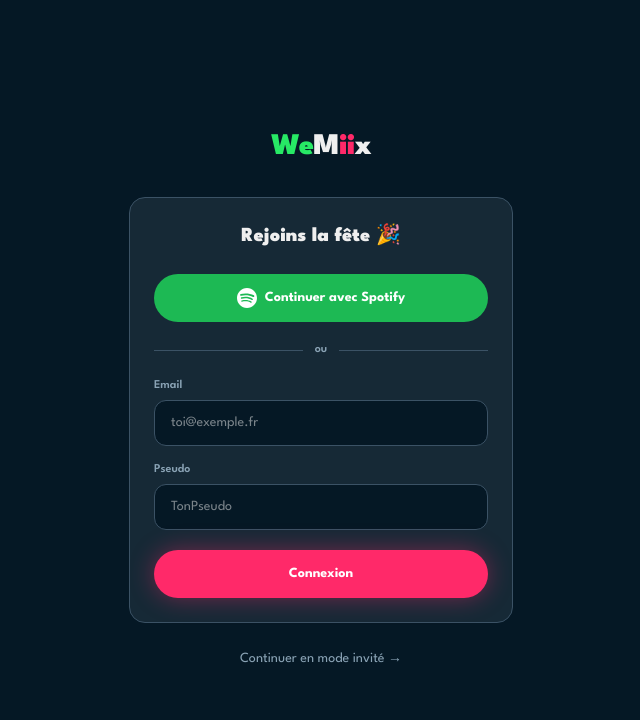
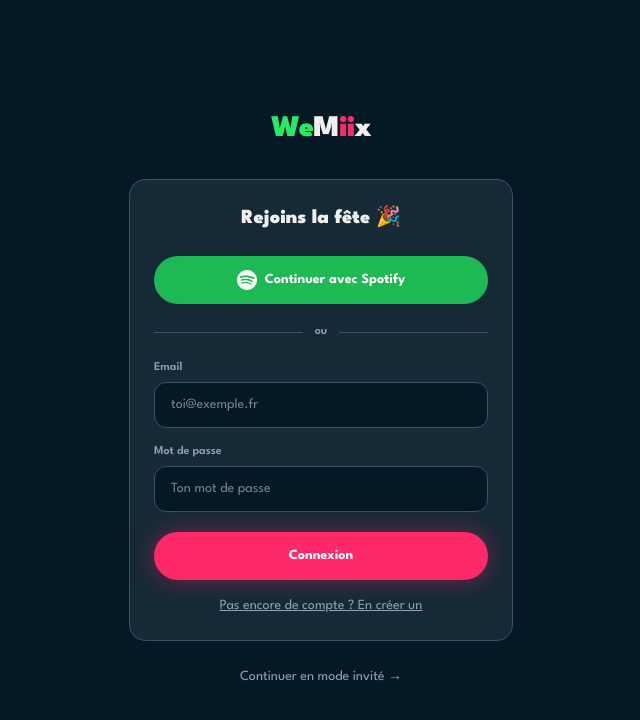
Before and after one commit to SirAdaz/WeMiix, a Next.js app in the folder frontend/: page /connexion in a window 1280 px wide. Shown: the top 720 px of the page, without its empty margins (319-959 px from the left). Built offline with nearby package versions, Linux system fonts and the light colour scheme.

Commit message:
feat(auth): ecran connexion avec mot de passe, inscription et invite reel
Corrige aussi la redirection Spotify (authorizationUrl).

```diff
--- a/frontend/src/app/(auth)/connexion/page.tsx
+++ b/frontend/src/app/(auth)/connexion/page.tsx
@@ -5,38 +5,44 @@
 import Link from "next/link";
 import { BASE_URL, saveTokens, setGuestMode, type User } from "@/lib/auth";
 
+type AuthMode = "login" | "register";
+
+interface AuthPayload {
+  accessToken: string;
+  refreshToken: string;
+  user: User;
+}
+
 export default function ConnexionPage() {
   const router = useRouter();
+  const [mode, setMode] = useState<AuthMode>("login");
   const [email, setEmail] = useState("");
   const [username, setUsername] = useState("");
+  const [password, setPassword] = useState("");
   const [error, setError] = useState("");
   const [loading, setLoading] = useState(false);
+  const isRegister = mode === "register";
 
-  async function handleSubmit(e: React.FormEvent) {
-    e.preventDefault();
+  async function requestTokens(path: string, payload: Record<string, string>): Promise<AuthPayload> {
+    const res = await fetch(`${BASE_URL}/api/auth/${path}`, {
+      method: "POST",
+      headers: { "Content-Type": "application/json" },
+      body: JSON.stringify(payload),
+    });
+    if (!res.ok) {
+      const data = (await res.json().catch(() => ({}))) as { message?: string };
+      throw new Error(data.message || `Erreur ${res.status}`);
+    }
+    return (await res.json()) as AuthPayload;
+  }
+
+  async function authenticate(path: string, payload: Record<string, string>, isGuest: boolean) {
     setError("");
     setLoading(true);
-
     try {
-      const res = await fetch(`${BASE_URL}/api/auth/login`, {
-        method: "POST",
-        headers: { "Content-Type": "application/json" },
-        body: JSON.stringify({ email, username }),
-      });
-
-      if (!res.ok) {
-        const data = (await res.json().catch(() => ({}))) as { message?: string };
-        throw new Error(data.message ?? `Erreur ${res.status}`);
-      }
-
-      const data = (await res.json()) as {
-        accessToken: string;
-        refreshToken: string;
-        user: User;
-      };
-
+      const data = await requestTokens(path, payload);
       saveTokens(data.accessToken, data.refreshToken);
-      setGuestMode(false);
+      setGuestMode(isGuest);
       router.replace("/groupe");
     } catch (err: unknown) {
       setError(err instanceof Error ? err.message : "Une erreur est survenue");
@@ -45,13 +51,22 @@
     }
   }
 
+  function handleSubmit(e: React.FormEvent) {
+    e.preventDefault();
+    void authenticate(
+      mode,
+      isRegister ? { email, username, password } : { email, password },
+      false,
+    );
+  }
+
   async function handleSpotify() {
     setLoading(true);
     try {
       const res = await fetch(`${BASE_URL}/api/auth/spotify/authorize`);
       if (!res.ok) throw new Error("Impossible de contacter Spotify");
-      const data = (await res.json()) as { url: string };
-      window.location.href = data.url;
+      const data = (await res.json()) as { authorizationUrl: string };
+      window.location.href = data.authorizationUrl;
     } catch (err: unknown) {
       setError(err instanceof Error ? err.message : "Erreur Spotify");
       setLoading(false);
@@ -59,8 +74,8 @@
   }
 
   function handleGuest() {
-    setGuestMode(true);
-    router.replace("/groupe");
+    const suffix = Math.floor(100 + Math.random() * 900);
+    void authenticate("guest", { username: `Invité ${suffix}` }, true);
   }
 
   return (
@@ -109,49 +124,38 @@
         </div>
 
         <form onSubmit={handleSubmit} className="flex flex-col gap-4">
-          <div>
-            <label
-              className="text-xs font-semibold mb-1.5 block"
-              style={{ color: "var(--text-muted)" }}
-            >
-              Email
-            </label>
-            <input
-              type="email"
-              value={email}
-              onChange={(e) => setEmail(e.target.value)}
-              required
-              placeholder="toi@exemple.fr"
-              className="w-full rounded-xl px-4 py-3 text-sm outline-none border transition-colors"
-              style={{
-                background: "var(--bg-deep)",
-                borderColor: "var(--bg-muted)",
-                color: "var(--light)",
-              }}
-            />
-          </div>
+          <FormField
+            id="email"
+            label="Email"
+            type="email"
+            value={email}
+            onChange={setEmail}
+            placeholder="toi@exemple.fr"
+            autoComplete="email"
+          />
 
-          <div>
-            <label
-              className="text-xs font-semibold mb-1.5 block"
-              style={{ color: "var(--text-muted)" }}
-            >
-              Pseudo
-            </label>
-            <input
+          {isRegister && (
+            <FormField
+              id="username"
+              label="Pseudo"
               type="text"
               value={username}
-              onChange={(e) => setUsername(e.target.value)}
-              required
+              onChange={setUsername}
               placeholder="TonPseudo"
-              className="w-full rounded-xl px-4 py-3 text-sm outline-none border transition-colors"
-              style={{
-                background: "var(--bg-deep)",
-                borderColor: "var(--bg-muted)",
-                color: "var(--light)",
-              }}
+              autoComplete="nickname"
             />
-          </div>
+          )}
+
+          <FormField
+            id="password"
+            label="Mot de passe"
+            type="password"
+            value={password}
+            onChange={setPassword}
+            placeholder={isRegister ? "8 caractères minimum" : "Ton mot de passe"}
+            autoComplete={isRegister ? "new-password" : "current-password"}
+            minLength={isRegister ? 8 : undefined}
+          />
 
           {error && (
             <p
@@ -168,7 +172,19 @@
             className="w-full py-3.5 rounded-full font-bold text-white text-sm transition-all hover:scale-105 disabled:opacity-50 disabled:scale-100 glow-pink mt-1"
             style={{ background: "var(--pink)" }}
           >
-            {loading ? "Chargement…" : "Connexion"}
+            {loading ? "Chargement…" : isRegister ? "Créer mon compte" : "Connexion"}
+          </button>
+
+          <button
+            type="button"
+            onClick={() => {
+              setMode(isRegister ? "login" : "register");
+              setError("");
+            }}
+            className="text-sm underline transition-opacity hover:opacity-80"
+            style={{ color: "var(--text-muted)" }}
+          >
+            {isRegister ? "J'ai déjà un compte" : "Pas encore de compte ? En créer un"}
           </button>
         </form>
       </div>
@@ -186,6 +202,39 @@
   );
 }
 
+interface FormFieldProps {
+  id: string;
+  label: string;
+  type: "email" | "text" | "password";
+  value: string;
+  onChange: (value: string) => void;
+  placeholder: string;
+  autoComplete: string;
+  minLength?: number;
+}
+
+function FormField({ id, label, type, value, onChange, placeholder, autoComplete, minLength }: FormFieldProps) {
+  return (
+    <div>
+      <label htmlFor={id} className="text-xs font-semibold mb-1.5 block" style={{ color: "var(--text-muted)" }}>
+        {label}
+      </label>
+      <input
+        id={id}
+        type={type}
+        value={value}
+        onChange={(e) => onChange(e.target.value)}
+        required
+        minLength={minLength}
+        placeholder={placeholder}
+        autoComplete={autoComplete}
+        className="w-full rounded-xl px-4 py-3 text-sm outline-none border transition-colors"
+        style={{ background: "var(--bg-deep)", borderColor: "var(--bg-muted)", color: "var(--light)" }}
+      />
+    </div>
+  );
+}
+
 function SpotifyIcon() {
   return (
     <svg viewBox="0 0 24 24" className="w-5 h-5 fill-white" aria-hidden="true">
--- a/frontend/src/contexts/AuthContext.tsx
+++ b/frontend/src/contexts/AuthContext.tsx
@@ -15,7 +15,7 @@
 interface AuthContextValue {
   user: User | null;
   isLoading: boolean;
-  login: (email: string, username: string) => Promise<void>;
+  login: (email: string, password: string) => Promise<void>;
   loginWithSpotify: () => void;
   logout: () => Promise<void>;
   isGuest: boolean;
@@ -67,11 +67,11 @@
     fetchCurrentUser();
   }, [fetchCurrentUser]);
 
-  const login = useCallback(async (email: string, username: string) => {
+  const login = useCallback(async (email: string, password: string) => {
     const res = await fetch(`${BASE_URL}/api/auth/login`, {
       method: "POST",
       headers: { "Content-Type": "application/json" },
-      body: JSON.stringify({ email, username }),
+      body: JSON.stringify({ email, password }),
     });
 
     if (!res.ok) {
@@ -96,8 +96,8 @@
       try {
         const res = await fetch(`${BASE_URL}/api/auth/spotify/authorize`);
         if (!res.ok) throw new Error("Impossible de contacter Spotify");
-        const data = (await res.json()) as { url: string };
-        window.location.href = data.url;
+        const data = (await res.json()) as { authorizationUrl: string };
+        window.location.href = data.authorizationUrl;
       } catch (err) {
         console.error("loginWithSpotify:", err);
       }
```
